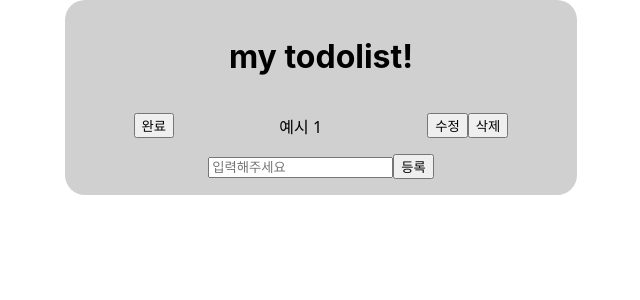
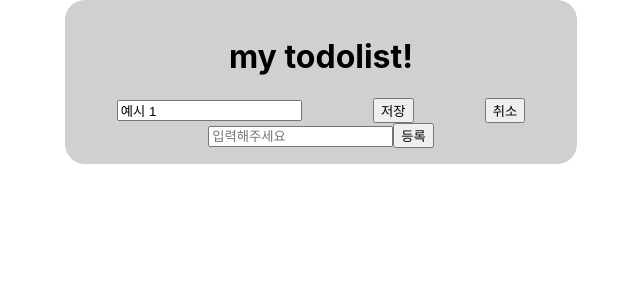
Before and after one commit to shinjuho2/todolist, a React (Create React App) app: page / in a window 1280 px wide. Both pictures are taken after a click on the button "수정". Shown: the top 300 px of the page, without its empty margins (319-959 px from the left). Built offline with nearby package versions, Linux system fonts and the light colour scheme.

Commit message:
edit list

```diff
--- a/src/Todolist.tsx
+++ b/src/Todolist.tsx
@@ -19,7 +19,7 @@ function Todolist() {
   ]);
 
   const [newList, setNewList] = useState("");
-  const [editList, setEditList] = useState('');
+  const [editList, setEditList] = useState<{ id: string; text: string } | null>(null);
 
   useEffect(() => {
     const data = localStorage.getItem('todolist');
@@ -50,11 +50,27 @@ function Todolist() {
   };
 
   const deleteList = () => {
+    // const removeList = todolist.filter((todo) => {todo.id !== todo.id});
+    // setTodolist(removeList)
     setTodolist((todolist) => todolist.filter((todo) => todo.id !== todo.id));
   }
 
-  const edit = (e: React.ChangeEvent) => {
+  const edit = (id: string, text: string) => {
+    setEditList({id, text});
+  }
 
+  const editCancel = () => {
+    setEditList(null);
+  }
+
+  const editSave = () => {
+    if (editList) {
+      const updateList = todolist.map((todo) =>
+        todo.id === editList.id ? {...todo, text: editList.text} : todo
+      );
+      setTodolist(updateList);
+      setEditList(null);
+    }
   }
 
   return (
@@ -66,12 +82,28 @@ function Todolist() {
             return (
               <div>
                 <li className='todolist'>
-                  <button>완료</button>
-                  <p>{todo.text}</p>
-                  <div className='listBtn'>
-                    <button>수정</button>
-                    <button onClick={() => deleteList()}>삭제</button>
-                  </div>
+                  {
+                    editList?.id === todo.id ? (
+                      <>
+                        <input
+                        type="text"
+                        value={editList.text}
+                        onChange={(e) => setEditList({...editList, text: e.target.value})}
+                        />
+                        <button onClick={editSave}>저장</button>
+                        <button onClick={editCancel}>취소</button>
+                      </>
+                    )
+                    :
+                    (
+                      <>
+                        <button>완료</button>
+                        {todo.text}
+                        <button onClick={() => edit(todo.id, todo.text)}>수정</button>
+                        <button onClick={() => deleteList()}>삭제</button>
+                      </>
+                    )
+                  }
                 </li>
               </div>
             )
```
